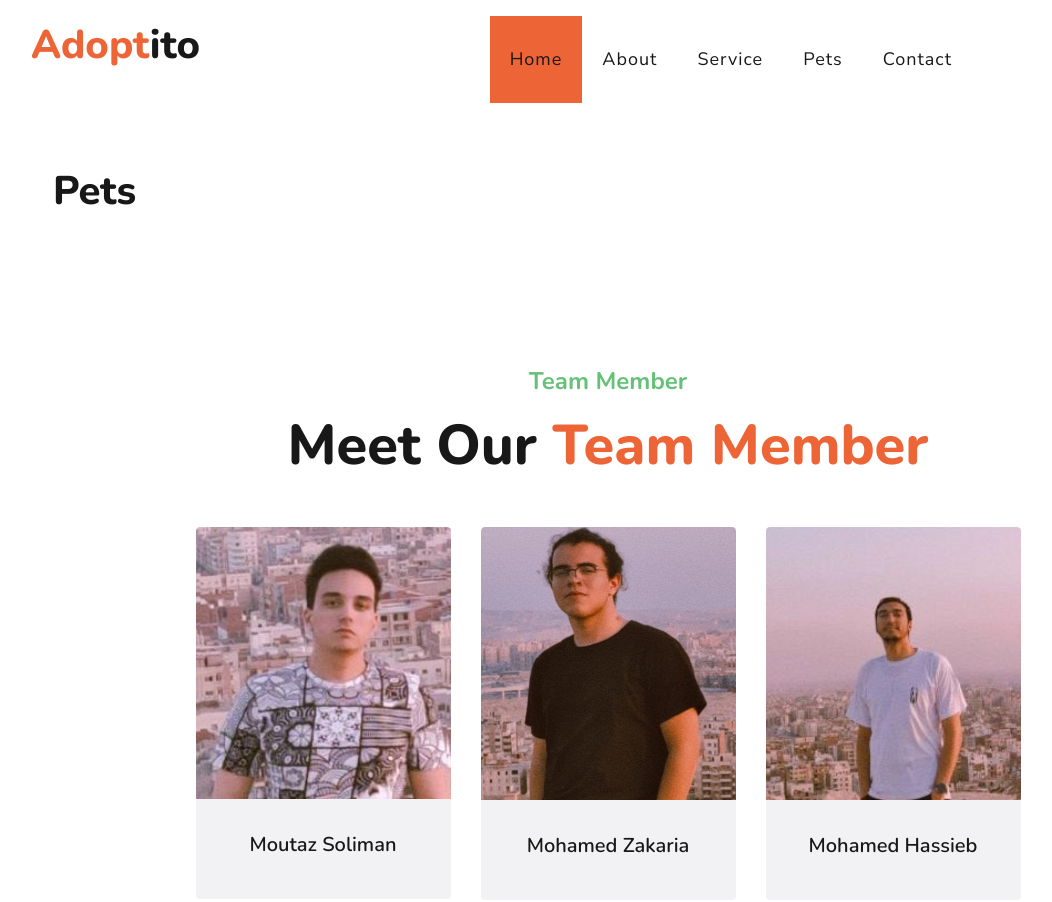
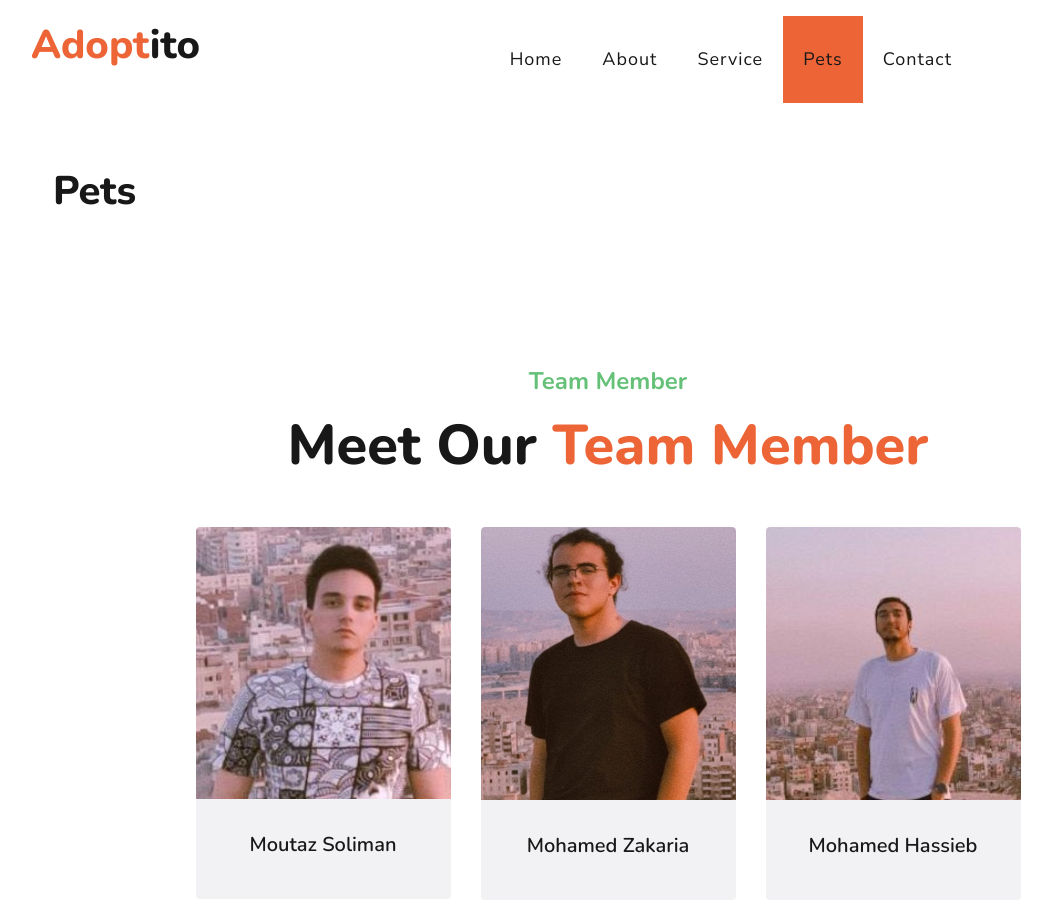
Before and after one commit to hassiebb/sw-project, a plain HTML site: page pets.html in a window 1280 px wide. Shown: the top 902 px of the page, without its empty margins (32-1084 px from the left). Drawn offline with nearby package versions, Linux system fonts and the light colour scheme.

Commit message:
Update pets.html

```diff
--- a/pets.html
+++ b/pets.html
@@ -37,10 +37,10 @@
                          </button>
                         <div class="collapse navbar-collapse justify-content-between px-3" id="navbarCollapse">
                             <div class="navbar-nav mr-auto py-0">
-                                <a href="index.html" class="nav-item nav-link active">Home</a>
+                                <a href="index.html" class="nav-item nav-link text-dark">Home</a>
                                 <a href="about.html" class="nav-item nav-link text-dark">About</a>
                                 <a href="service.html" class="nav-item nav-link text-dark">Service</a>
-                                <a href="pets.html" class="nav-item nav-link text-dark text-center">Pets</a>
+                                <a href="pets.html" class="nav-item nav-link text-dark text-center active">Pets</a>
                                 <a href="contact.html" class="nav-item nav-link text-dark">Contact</a>
                             </div>
                         </div>
```
